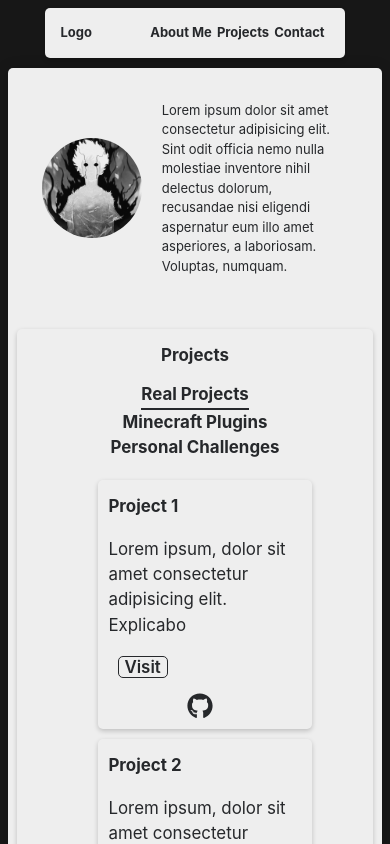
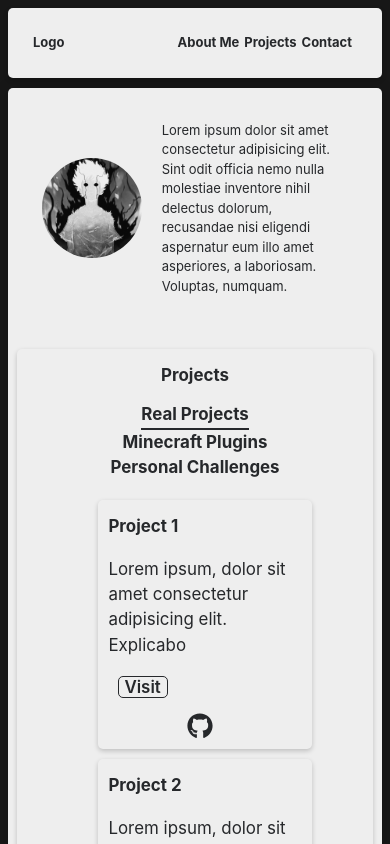
Before and after one commit to EnzoLy/portfolio-react, a React (Vite) app: page / in a window 390 px wide. Shown: the top 844 px of the page. Built offline with nearby package versions, Linux system fonts and the light colour scheme.

Commit message:
breakpoint for mobile and simplify border-radius

```diff
--- a/src/components/navbar/styles.module.scss
+++ b/src/components/navbar/styles.module.scss
@@ -3,14 +3,17 @@
 nav.navbar {
   display: flex;
   background-color: $primary-color;
-  width: 80%;
-  padding: 15px;
+  width: 100%;
+  padding: 25px;
   border-radius: 0%;
   margin: auto;
-  border-top-left-radius: 5px;
-  border-top-right-radius: 5px;
-  border-bottom-left-radius: 5px;
-  border-bottom-right-radius: 5px;
+  border-radius: 5px;
   box-shadow: 0px 2px 5px 0px rgba(0, 0, 0, 0.2);
   font-weight: bold;
 }
+
+@media (min-width: 520px) {
+  nav.navbar {
+    width: 80%;
+  }
+}
```
